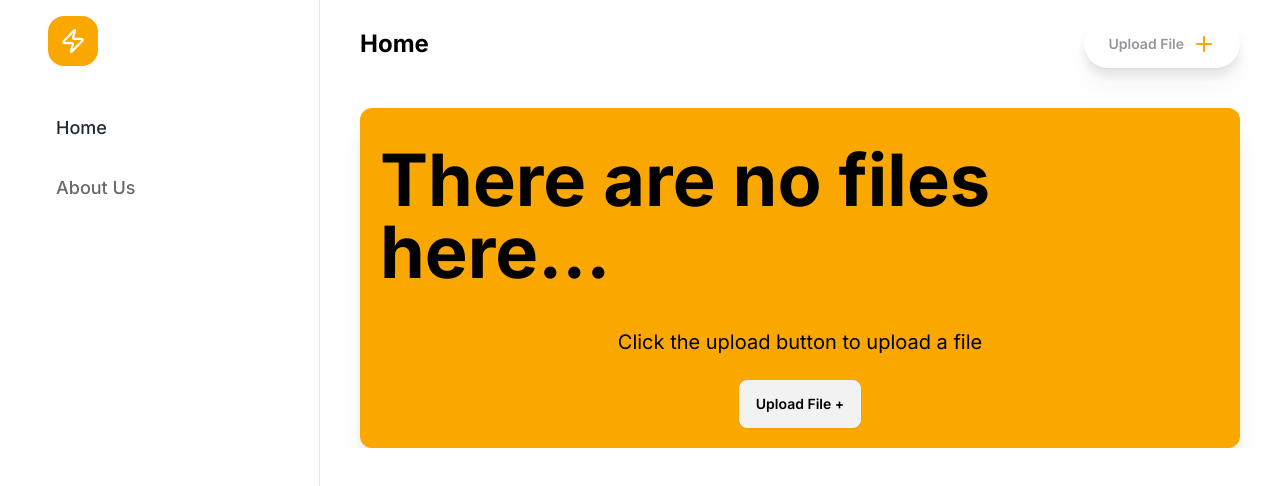
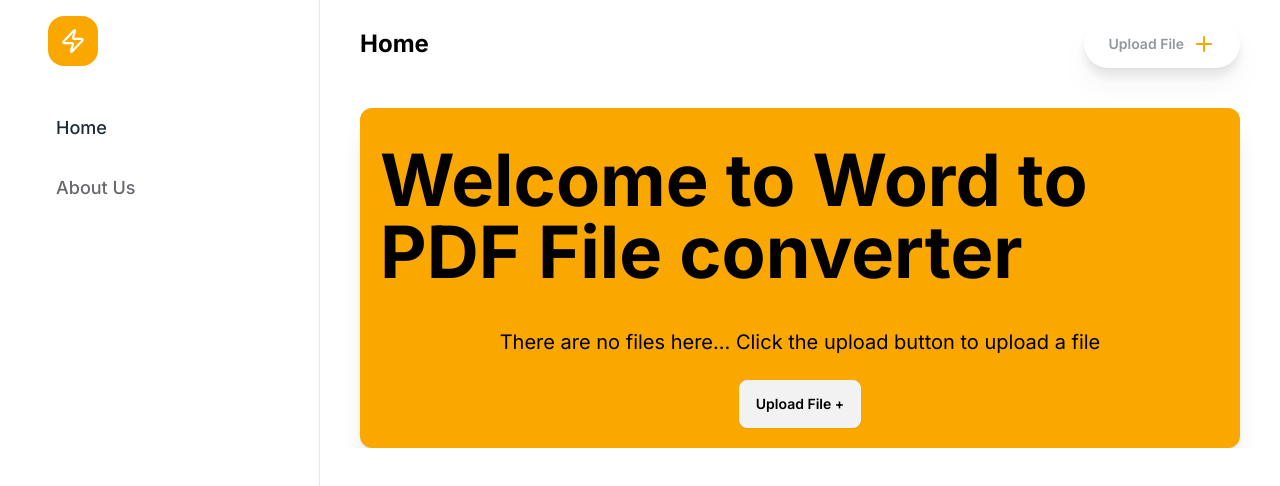
Before and after one commit to Masood-zone/file-converter-app, a React (Vite) app: page / in a window 1280 px wide. Shown: the top 486 px of the page. Built offline with nearby package versions, Linux system fonts and the light colour scheme.

Commit message:
change:changed the huge title space when a file has not been added yet

```diff
--- a/src/components/notfound/index.jsx
+++ b/src/components/notfound/index.jsx
@@ -4,10 +4,10 @@ function NoFilesNotice() {
   return (
     <aside className="flex flex-col items-center justify-center gap-4 w-full min-lg:items-start min-lg:justify-start h-auto p-5 rounded-xl bg-primary shadow-xl">
       <h1 className="text-7xl max-md:text-3xl min-lg:text-4xl max-sm:text-lg py-4 max-sm:py-1 max-sm:text-center text-black font-bold">
-        There are no files here...
+        Welcome to Word to PDF File converter
       </h1>
       <p className="text-xl text-black py-2 max-sm:text-base max-sm:py-1 max-sm:text-center">
-        Click the upload button to upload a file
+        There are no files here... Click the upload button to upload a file
       </p>
       <button
         className="text-black flex items-center justify-between gap-2 btn"
```
